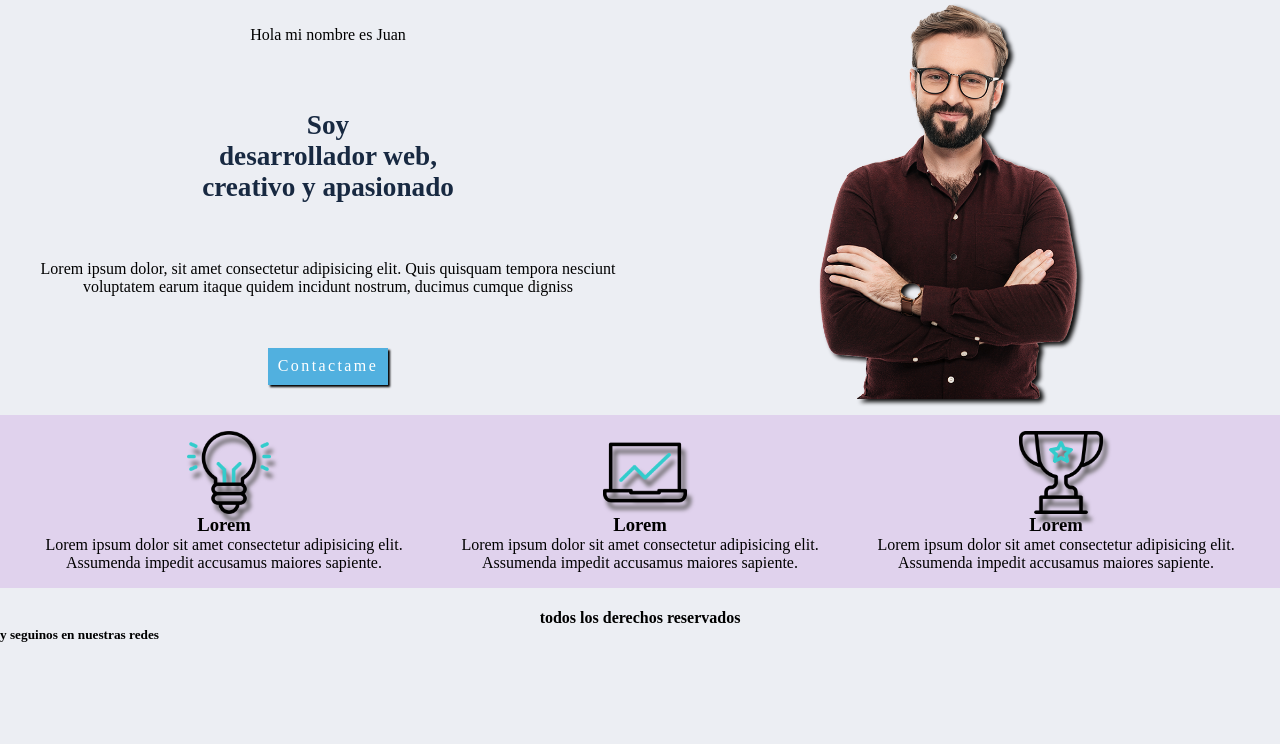
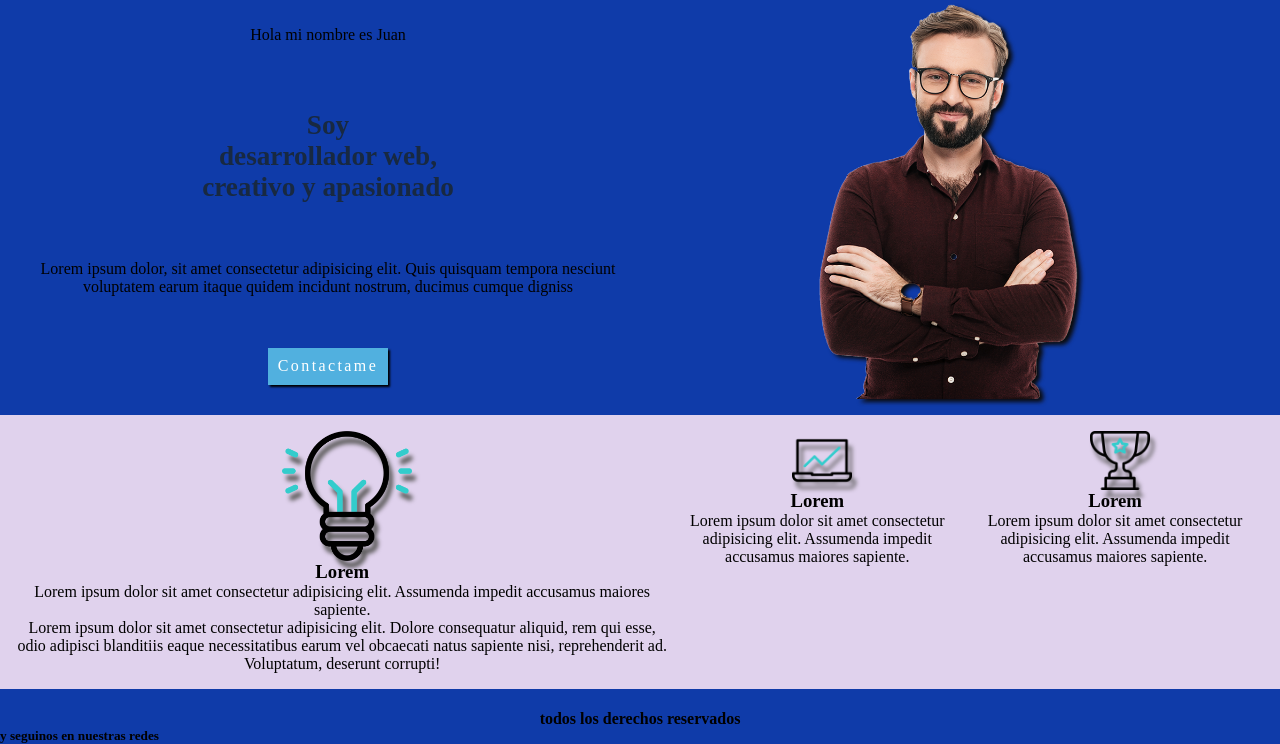
Before and after one commit to ehd2336/github-hoy, a plain HTML site: page index.html in a window 1280 px wide. Shown: the part 58-802 px from the top of the page. Drawn offline with nearby package versions, Linux system fonts and the light colour scheme.

Commit message:
cambio de color de fondo y cambios en el index

```diff
--- a/CSS/main.css
+++ b/CSS/main.css
@@ -9,7 +9,7 @@
 /* estilos generales */
 
 body{
-    background-color: #ECEEF3;
+    background-color: #0f3ba9;
 
 }
 
--- a/index.html
+++ b/index.html
@@ -45,6 +45,7 @@
                 <img src="img/idea.png" alt="">
                 <h3> Lorem </h3>
                 <p> Lorem ipsum dolor sit amet consectetur adipisicing elit. Assumenda impedit accusamus maiores sapiente.</p>
+                <p>Lorem ipsum dolor sit amet consectetur adipisicing elit. Dolore consequatur aliquid, rem qui esse, odio adipisci blanditiis eaque necessitatibus earum vel obcaecati natus sapiente nisi, reprehenderit ad. Voluptatum, deserunt corrupti!</p>
             </div>
 
             <div>
```
